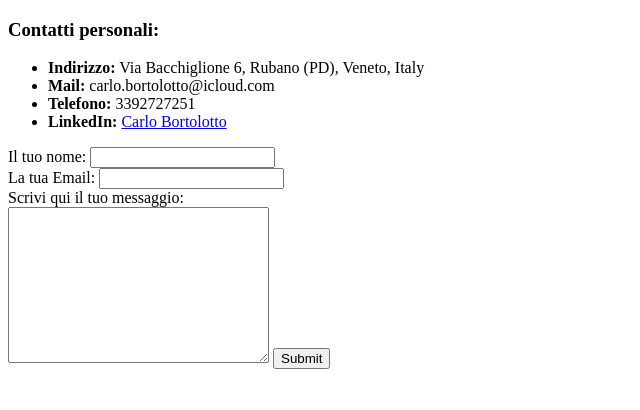
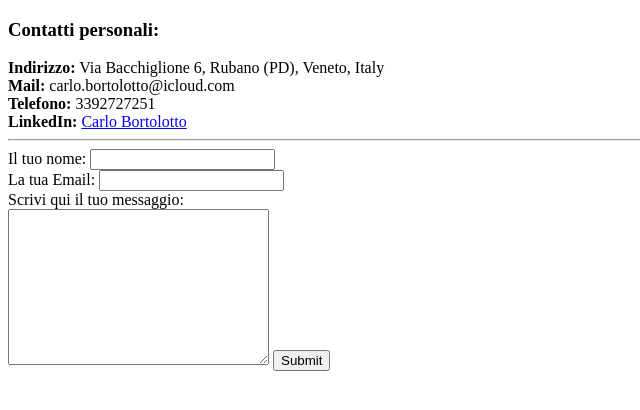
Before and after one commit to CarloB96/cv, a plain HTML site: page Contatti.html in a window 1280 px wide. Shown: the whole page, without its empty margins (0-640 px from the left). Drawn offline with Linux system fonts and the light colour scheme.

Commit message:
Aggiornamento Contatti

```diff
--- a/Contatti.html
+++ b/Contatti.html
@@ -6,12 +6,11 @@
   </head>
   <body>
     <h3>Contatti personali:</h3>
-    <ul>
-      <li><strong>Indirizzo:</strong> Via Bacchiglione 6, Rubano (PD), Veneto, Italy</li>
-      <li><strong>Mail:</strong> carlo.bortolotto@icloud.com</li>
-      <li><strong>Telefono:</strong> 3392727251</li>
-      <li><strong>LinkedIn:</strong> <a href="https://www.linkedin.com/feed/">Carlo Bortolotto</a></li>
-    </ul>
+    <strong>Indirizzo:</strong> Via Bacchiglione 6, Rubano (PD), Veneto, Italy <br>
+    <strong>Mail:</strong> carlo.bortolotto@icloud.com <br>
+    <strong>Telefono:</strong> 3392727251 <br>
+    <strong>LinkedIn:</strong> <a href="https://www.linkedin.com/feed/">Carlo Bortolotto</a> <br>
+    <hr>
     <form action="mailto:carlo.bortolotto@icloud.com" method="post" enctype="text/plain">
       <label>Il tuo nome:</label>
       <input type="text" name="yourName" value="">
```
